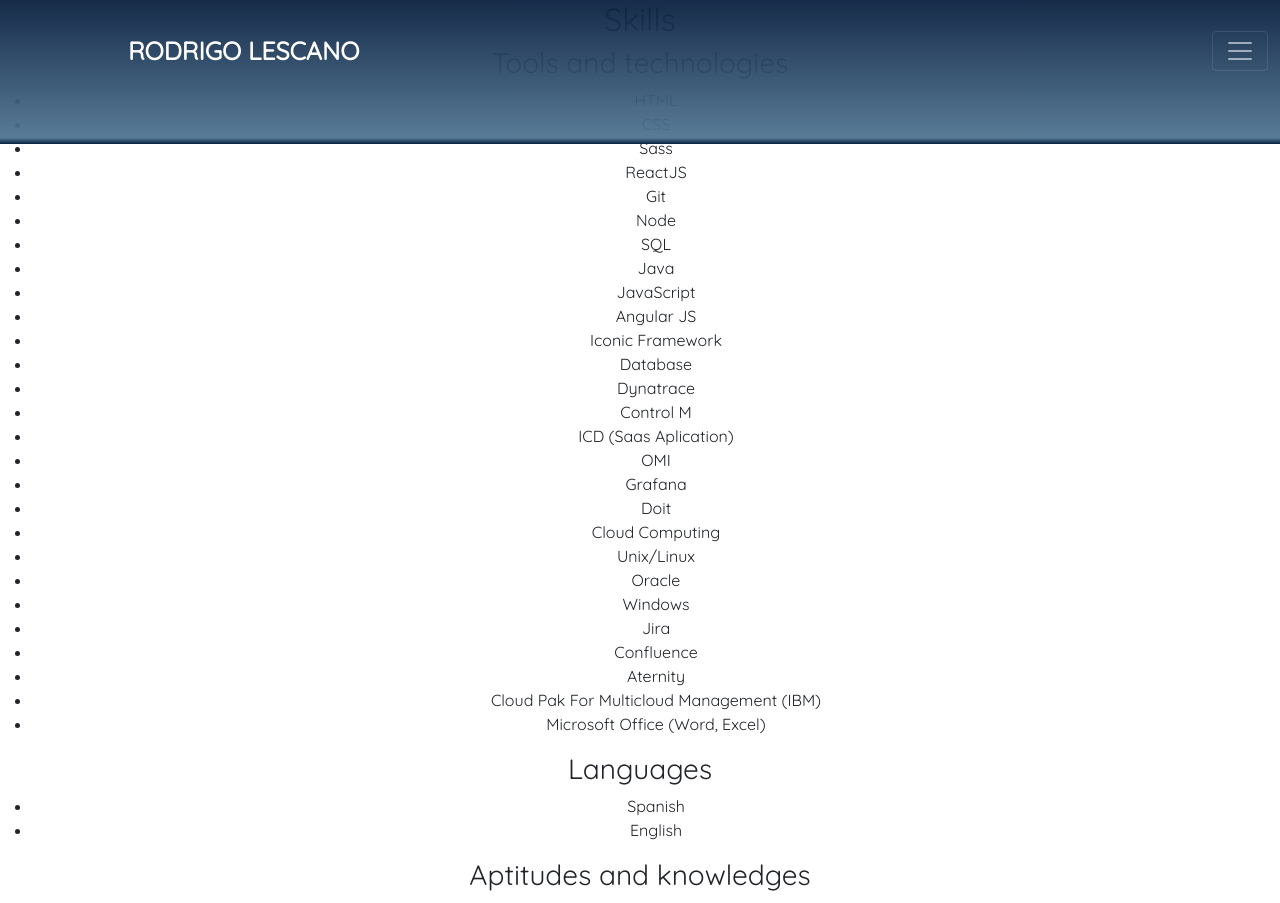
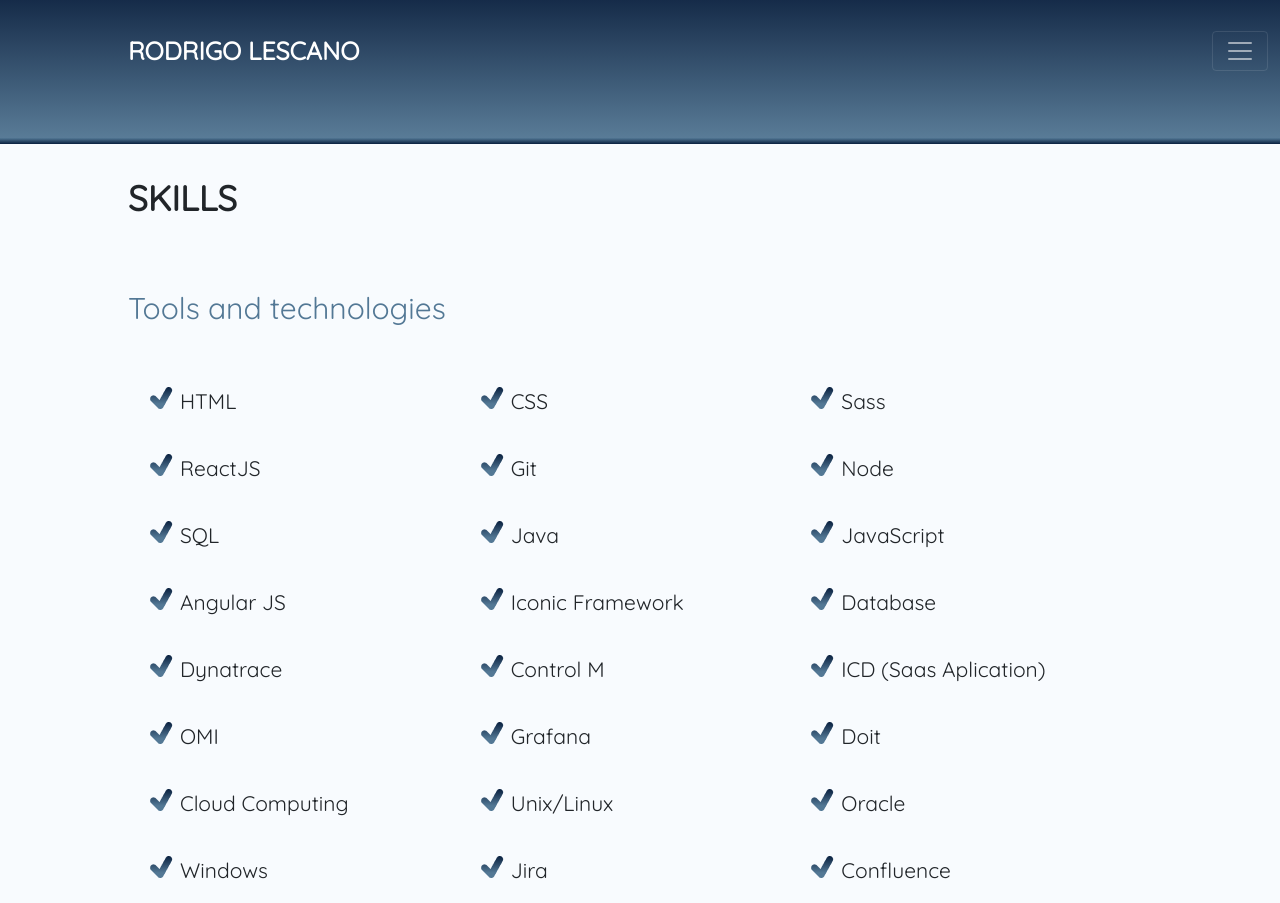
Before and after one commit to constanzapugliese/portfolio-rodrigo-lescano, a React (Create React App) app: page /skills in a window 1280 px wide. Shown: the top 903 px of the page. Built offline with nearby package versions, Linux system fonts and the light colour scheme.

Commit message:
estilos para skills

```diff
--- a/src/components/skills/Skills.jsx
+++ b/src/components/skills/Skills.jsx
@@ -1,10 +1,11 @@
-import React from 'react'
+import React from 'react';
+import './Skills.scss';
 
 function Skills() {
     return (
-        <section>
-            <h2>Skills</h2>
-            <div>
+        <section className='sectionSkills'>
+            <h2>SKILLS</h2>
+            <div className='sectionSkills--technologies'>
                 <h3>Tools and technologies</h3>
                 <ul>
                     <li>HTML</li>
@@ -36,14 +37,14 @@ function Skills() {
                     <li>Microsoft Office (Word, Excel)</li>
                 </ul>
             </div>
-            <div>
+            <div className='sectionSkills--languages'>
                 <h3>Languages</h3>
                 <ul>
                     <li>Spanish</li>
                     <li>English</li>
                 </ul>
             </div>
-            <div>
+            <div className='sectionSkills--aptitudes'>
                 <h3>Aptitudes and knowledges</h3>
                 <ul>
                     <li>Data Analysis</li>
--- a/src/components/skills/Skills.scss
+++ b/src/components/skills/Skills.scss
@@ -0,0 +1,42 @@
+.sectionSkills{
+    padding-top: 18vh;
+    background: #F8FBFE;
+    text-align: left;
+    padding: 22vh 10vw 10vw 10vw;
+    background-image: url('../../assets/skills/bg-image.png');
+    background-repeat: no-repeat;
+    background-position-x: 42vw;
+    background-position-y: 218vh;
+    h2{
+        font-weight: bold;
+        font-size: 35px;
+        line-height: 44px;
+    }
+    h3{
+        font-weight: 500;
+        font-size: 30px;
+        line-height: 37px;
+        color: #537895;
+        margin: 70px 0 40px 0;
+    }
+    li{
+        font-weight: 300;
+        font-size: 21px;
+        line-height: 26px;
+        margin:20px;
+    }
+    ul{
+        list-style-image: url('../../assets/skills/list.png');
+    }
+    .sectionSkills--technologies{
+        ul{
+            display: grid;
+            grid-template-columns: 1fr 1fr 1fr;
+        }
+    }
+    .sectionSkills--languages ul, .sectionSkills--aptitudes ul{
+        display: grid;
+        grid-template-columns: 1fr 1fr;
+        max-width: 68%;
+    }
+}
```
Also changed, not shown: src/assets/skills/bg-image.png (added), src/assets/skills/list.png (added).
